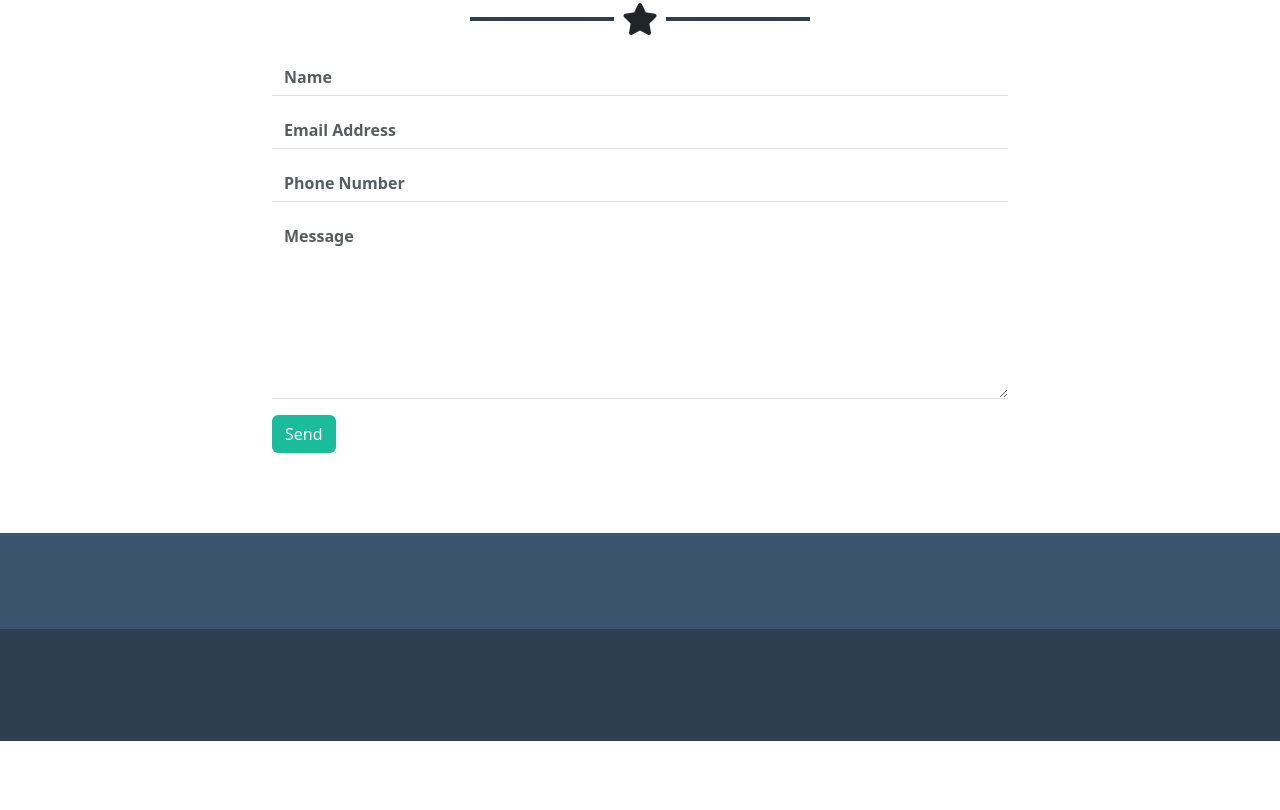
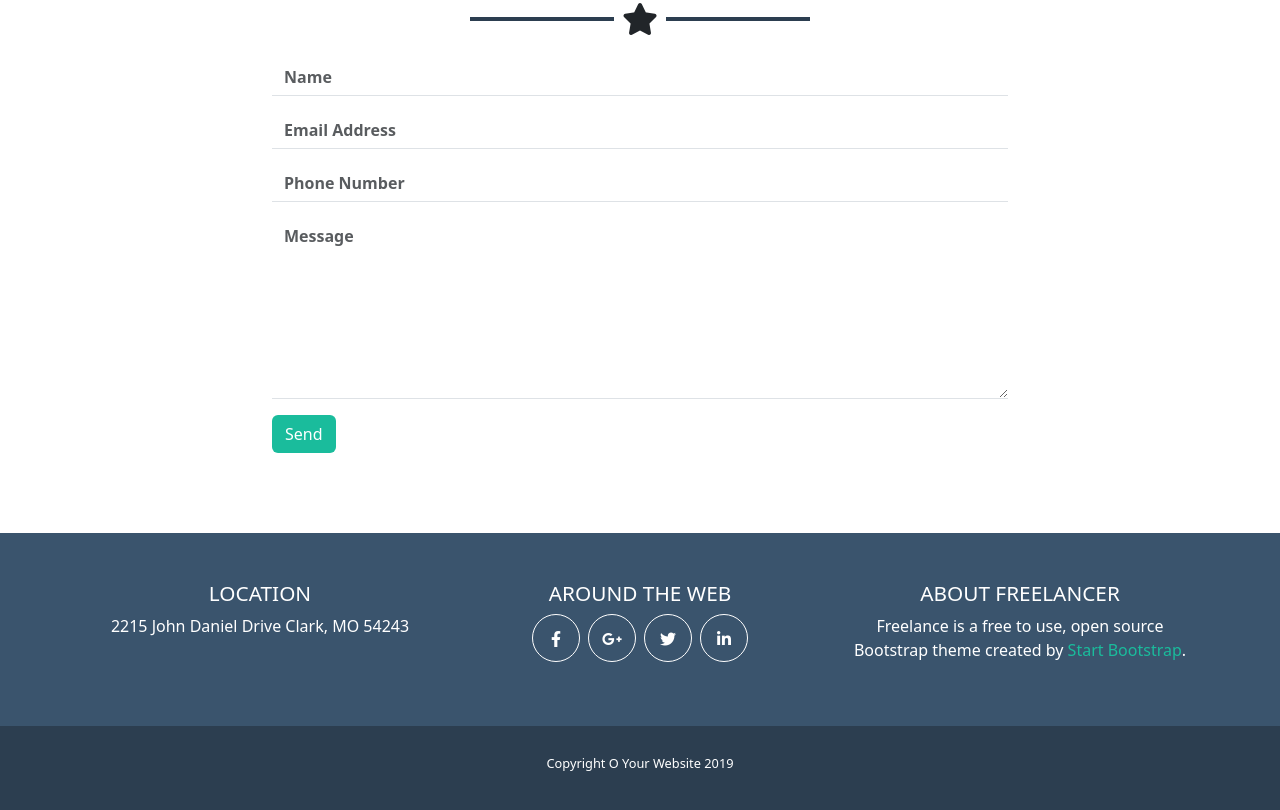
Before and after one commit to irenebrignoli/html-css-bootstrap-freelancer, a plain HTML site: page index.html in a window 1280 px wide. Shown: the part 2106-2916 px from the top of the page. Before the commit the page ends 2847 px from the top, so only its background shows below. Drawn offline with nearby package versions, Linux system fonts and the light colour scheme.

Commit message:
layout finito - senza hover

```diff
--- a/css/style.css
+++ b/css/style.css
@@ -56,8 +56,8 @@ section{
 }
 
 .ms_jumbotron_img{
-  height: 200px;
-  width: 200px;
+  height: 12.5rem;
+  width: 12.5rem;
   margin: auto;
 }
 
@@ -70,12 +70,25 @@ h2{
   font-size: 1.5rem;
 }
 
+h3{
+  font-size: 1rem;
+}
+
 input::placeholder,
 textarea::placeholder {
   font-weight: 600;
   color:  var(--ms-dark-blue);
 }
 
+.ms_icon_circle{
+  width: 3rem;
+  height: 3rem;
+  line-height: 3rem;
+}
+
+.ms_footer_bottom span{
+  font-size: 0.8rem;
+}
 
 
 
@@ -107,6 +120,10 @@ textarea::placeholder {
     font-size: 2.5rem;
   }
 
+  h3{
+    font-size: 1.3rem;
+  }
+
 }
 
 
--- a/index.html
+++ b/index.html
@@ -185,20 +185,38 @@
 
 
 <!-- footer -->
-<footer>
+<footer class="text-white text-center">
 
-  <div class="ms_footer_top pt-5 pb-5 ms_light_blue_bg">
+  <div class="ms_footer_top pt-5 pb-3 ms_light_blue_bg">
     <div class="container">
       <div class="row justify-content-center">
-        <div class="col-12 col-md-4"></div>
-        <div class="col-12 col-md-4"></div>
-        <div class="col-12 col-md-4"></div>
+
+        <div class="col-12 col-md-4">
+          <h3 class="text-uppercase">Location</h3>
+          <p class="p-0 mb-5">2215 John Daniel Drive Clark, MO 54243</p>
+        </div>
+
+        <div class="col-12 col-md-4 mb-5">
+          <h3 class="text-uppercase mb-2">Around the web</h3>
+          <div class="d-flex gap-2 justify-content-center">
+            <div class="ms_icon_circle rounded-circle border border-white border-1"><i class="fa-brands fa-facebook-f"></i></div>
+            <div class="ms_icon_circle rounded-circle border border-white border-1"><i class="fa-brands fa-google-plus-g"></i></div>
+            <div class="ms_icon_circle rounded-circle border border-white border-1"><i class="fa-brands fa-twitter"></i></div>
+            <div class="ms_icon_circle rounded-circle border border-white border-1"><i class="fa-brands fa-linkedin-in"></i></div>
+          </div>
+        </div>
+
+        <div class="col-12 col-md-4">
+          <h3 class="text-uppercase">About freelancer</h3>
+          <p class="p-0 mb-5">Freelance is a free to use, open source Bootstrap theme created by <a class="ms_green_text text-decoration-none">Start Bootstrap</a>.</p>
+        </div>
+
       </div>
     </div>
   </div>
 
-  <div class="ms_footer_bottom pt-5 pb-5 ms_dark_blue_bg text-center">
-    <p></p>
+  <div class="ms_footer_bottom pt-4 pb-5 ms_dark_blue_bg text-center">
+    <span>Copyright O Your Website 2019</span>
   </div>
 
 </footer>
```
